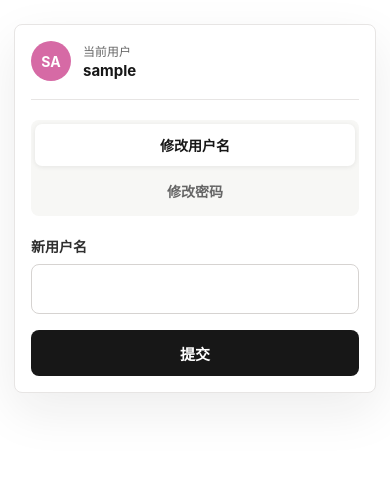
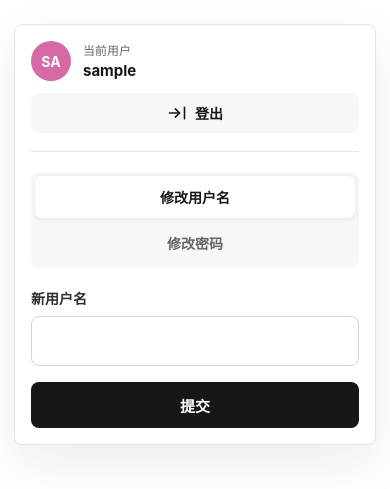
Before and after one commit to umi0000/ai-chat-flask, a Flask app: page /settings in a window 390 px wide. Shown: the part 182-671 px from the top of the page. Run offline with Flask 3, Linux system fonts and the light colour scheme; the visitor is signed in with stand-in values (Sample User, id 1).

Commit message:
添加了登出按钮

```diff
--- a/app/static/css/settings.css
+++ b/app/static/css/settings.css
@@ -75,6 +75,7 @@ button {
 .back-link:focus-visible,
 .tab:focus-visible,
 .primary-button:focus-visible,
+.secondary-button:focus-visible,
 input:focus-visible {
   outline: none;
   box-shadow: 0 0 0 4px var(--focus);
@@ -141,6 +142,7 @@ input:focus-visible {
 
 .account-meta {
   min-width: 0;
+  flex: 1;
   display: grid;
   gap: 2px;
 }
@@ -278,6 +280,31 @@ input:focus-visible {
   opacity: 0.7;
 }
 
+.secondary-button {
+  min-height: 40px;
+  display: inline-flex;
+  align-items: center;
+  justify-content: center;
+  gap: 8px;
+  border: 0;
+  border-radius: 8px;
+  padding: 0 14px;
+  color: var(--text);
+  background: var(--surface-soft);
+  font-size: 14px;
+  font-weight: 680;
+  transition: background 160ms ease, opacity 160ms ease;
+}
+
+.secondary-button:hover {
+  background: var(--surface-hover);
+}
+
+.secondary-button:disabled {
+  cursor: wait;
+  opacity: 0.7;
+}
+
 @media (max-width: 560px) {
   .settings-page {
     padding: 24px 14px;
@@ -291,7 +318,17 @@ input:focus-visible {
     grid-template-columns: 1fr;
   }
 
-  .primary-button {
+  .account-line {
+    align-items: stretch;
+    flex-wrap: wrap;
+  }
+
+  .account-meta {
+    min-width: calc(100% - 52px);
+  }
+
+  .primary-button,
+  .secondary-button {
     width: 100%;
   }
 }
--- a/app/static/js/settings.js
+++ b/app/static/js/settings.js
@@ -14,6 +14,7 @@ const els = {
   newPassword: document.querySelector("#new-password"),
   usernameSubmit: document.querySelector("#username-submit"),
   passwordSubmit: document.querySelector("#password-submit"),
+  logoutButton: document.querySelector("#logout-button"),
 };
 
 function apiFetch(url, options = {}) {
@@ -59,6 +60,11 @@ function initials(name) {
 function setLoading(button, isLoading) {
   button.disabled = isLoading;
   button.textContent = isLoading ? "提交中..." : "提交";
+}
+
+function setLogoutLoading(isLoading) {
+  els.logoutButton.disabled = isLoading;
+  els.logoutButton.querySelector("span").textContent = isLoading ? "登出中..." : "登出";
 }
 
 function redirectToLoginSoon() {
@@ -168,6 +174,30 @@ async function submitPassword(event) {
   }
 }
 
+async function handleLogout() {
+  clearStatus();
+  setLogoutLoading(true);
+
+  try {
+    const response = await apiFetch("/api/auth/logout", { method: "POST" });
+    if (response.status === 401) {
+      window.location.href = "/login";
+      return;
+    }
+
+    if (!response.ok) {
+      showStatus(await readMessage(response, "登出失败"));
+      setLogoutLoading(false);
+      return;
+    }
+
+    window.location.href = "/login";
+  } catch (error) {
+    showStatus("无法连接后端服务");
+    setLogoutLoading(false);
+  }
+}
+
 function bindEvents() {
   els.tabs.forEach((tab) => {
     tab.addEventListener("click", () => switchTab(tab.dataset.tab));
@@ -175,6 +205,7 @@ function bindEvents() {
 
   els.usernameForm.addEventListener("submit", submitUsername);
   els.passwordForm.addEventListener("submit", submitPassword);
+  els.logoutButton.addEventListener("click", handleLogout);
 }
 
 bindEvents();
--- a/app/templates/settings.html
+++ b/app/templates/settings.html
@@ -33,6 +33,14 @@
             <span class="current-label">当前用户</span>
             <strong id="current-username">加载中</strong>
           </div>
+          <button class="secondary-button" id="logout-button" type="button">
+            <svg viewBox="0 0 24 24" aria-hidden="true">
+              <path d="M10 17l5-5-5-5"></path>
+              <path d="M15 12H3"></path>
+              <path d="M21 19V5"></path>
+            </svg>
+            <span>登出</span>
+          </button>
         </div>
 
         <div class="tabs" role="tablist" aria-label="账号设置选项">
```
